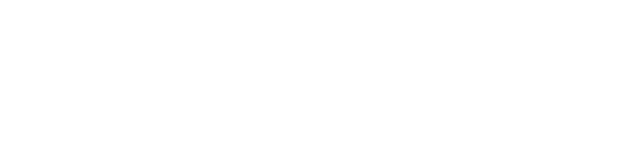
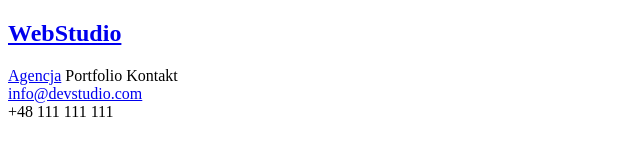
Before and after one commit to kraciastespodnie/goit-markup-hw-01, a plain HTML site: page index.html in a window 1280 px wide. Shown: the whole page, without its empty margins (0-640 px from the left). Drawn offline with Linux system fonts and the light colour scheme.

Commit message:
header update

```diff
--- a/index.html
+++ b/index.html
@@ -1,11 +1,28 @@
 <!DOCTYPE html>
 <html lang="en">
     <head>
-    <meta charset="UTF-8">
+        <meta charset="UTF-8" />
         <title>Document</title>
     </head>
     <body>
-    <header></header>
+        <header>
+            <div>
+                <h2>
+                    <a href="#">WebStudio</a>
+                </h2>
+            </div>
+            <div>
+                <nav>
+                    <a href="#">Agencja</a>
+                    <span>Portfolio</span>
+                    <span>Kontakt</span>
+                </nav>
+            </div>
+            <div>
+                <a href="mailto:info@devstudio.com">info@devstudio.com</a>
+            </div>
+            <div>+48 111 111 111</div>
+        </header>
         <main></main>
         <footer></footer>
     </body>
```
Lines whose indentation alone changed are shown as unchanged.
